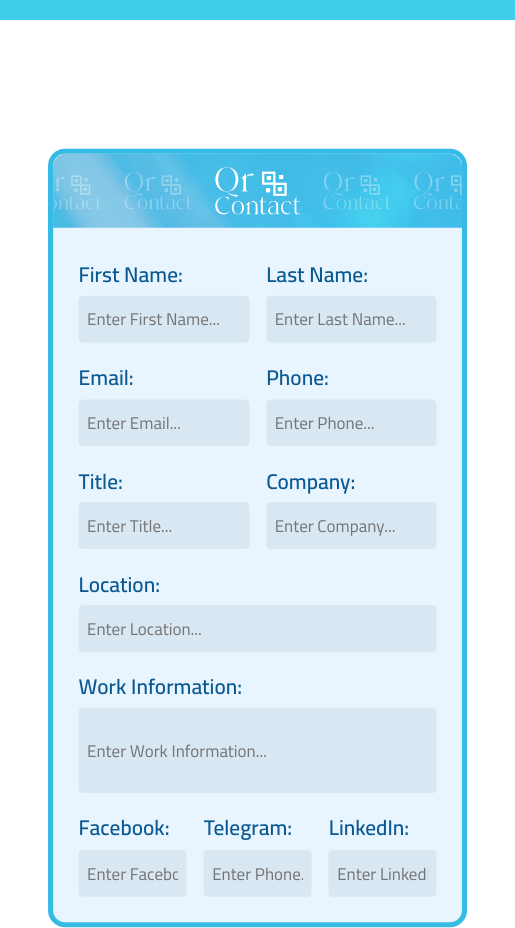
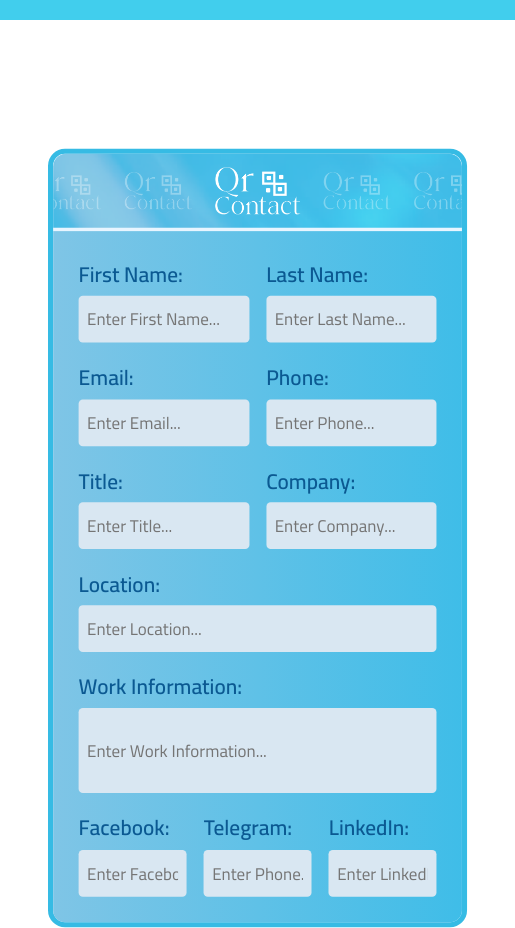
Before and after one commit to Sharaf-Mansour/QR-Contacts, a plain HTML site: page index.html in a window 1280 px wide. Shown: the top 928 px of the page, 382-897 px from the left. Drawn offline with nearby package versions, Linux system fonts and the light colour scheme.

Commit message:
fix the white space in the corners

```diff
--- a/styles/style.css
+++ b/styles/style.css
@@ -225,11 +225,13 @@ footer span a {
     min-width: 40%;
     margin-top: 200px;
     transform: scale(0.85);
+    overflow: hidden;
 }
 
 form {
     display: flex;
     flex-direction: column;
+    background: linear-gradient(90deg, #7fc5e6, #3fbde8);
     gap: 20px;
     padding: 30px;
     width: 100%;
```
